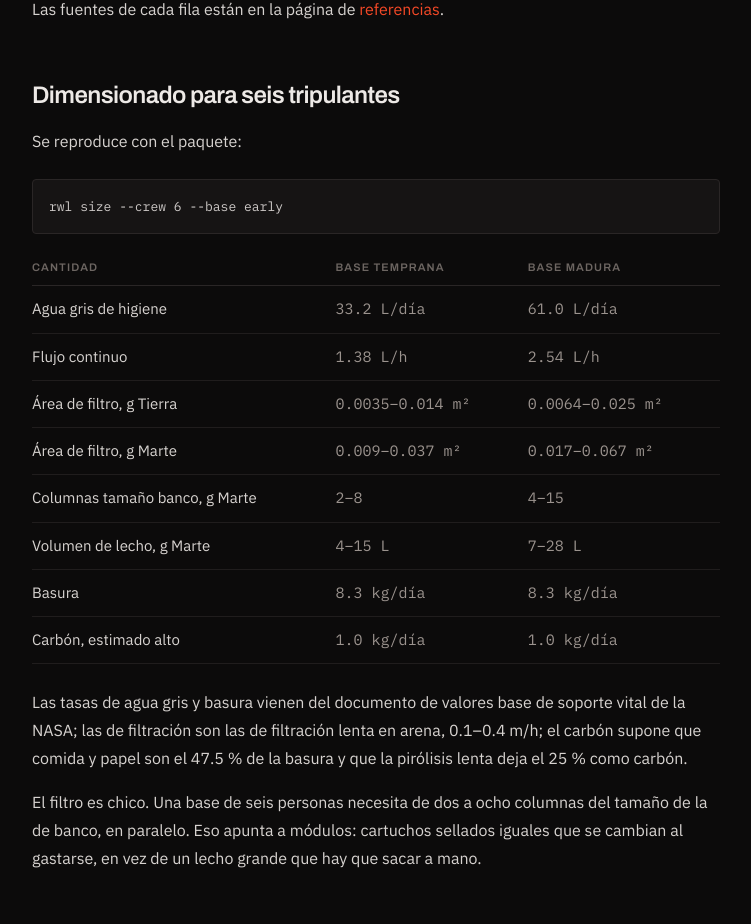
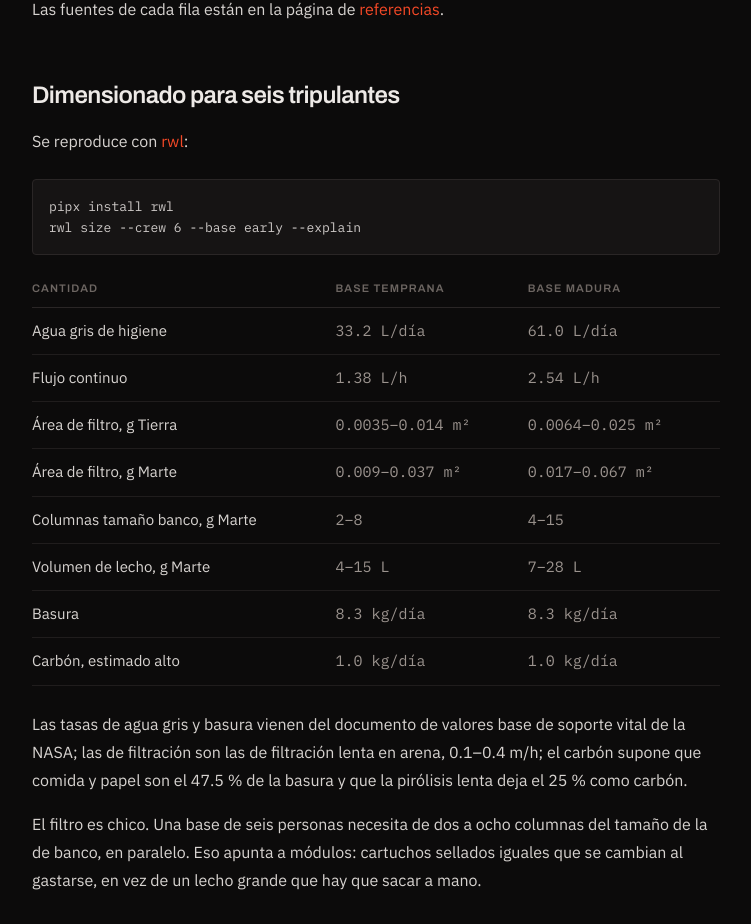
Before and after one commit to leonardosalasd/regolith-water-loop, a Next.js app in the folder site/: page /es/docs/mars in a window 1280 px wide. Shown: the part 1053-1977 px from the top of the page, without its empty margins (398-1149 px from the left). Built offline with nearby package versions, Linux system fonts and the light colour scheme.

Commit message:
docs: add pipx install rwl instructions to README and site

```diff
--- a/site/app/docs/mars/page.tsx
+++ b/site/app/docs/mars/page.tsx
@@ -46,8 +46,15 @@ export default function Page() {
       </Section>
 
       <Section title="Sized for six crew">
-        <p>Reproducible with the package:</p>
-        <Code>{`rwl size --crew 6 --base early`}</Code>
+        <p>
+          Reproducible with{" "}
+          <a href="https://pypi.org/project/rwl/" className={link}>
+            rwl
+          </a>
+          :
+        </p>
+        <Code>{`pipx install rwl
+rwl size --crew 6 --base early --explain`}</Code>
         <Table
           head={["Quantity", "Early base", "Mature base"]}
           mono={[1, 2]}
--- a/site/app/docs/method/page.tsx
+++ b/site/app/docs/method/page.tsx
@@ -35,10 +35,14 @@ export default function MethodPage() {
 
       <Section title="Workflow">
         <p>
-          Three commands. The first reads contrast off each photograph, the
-          second fits the dilution series, the third compares influent to
-          effluent.
+          Three commands, from <Term>rwl</Term>, published on{" "}
+          <a href="https://pypi.org/project/rwl/" className="text-accent underline-offset-4 hover:underline">
+            PyPI
+          </a>
+          . The first reads contrast off each photograph, the second fits the
+          dilution series, the third compares influent to effluent.
         </p>
+        <Code>{`pipx install rwl`}</Code>
         <Code>{`rwl measure photos/*.jpg --setup setup.json --out readings.csv
 rwl calibrate --readings readings.csv --levels levels.csv --out calibration.json
 rwl report --readings readings.csv --calibration calibration.json \\
--- a/site/app/es/docs/mars/page.tsx
+++ b/site/app/es/docs/mars/page.tsx
@@ -46,8 +46,15 @@ export default function Page() {
       </Section>
 
       <Section title="Dimensionado para seis tripulantes">
-        <p>Se reproduce con el paquete:</p>
-        <Code>{`rwl size --crew 6 --base early`}</Code>
+        <p>
+          Se reproduce con{" "}
+          <a href="https://pypi.org/project/rwl/" className={link}>
+            rwl
+          </a>
+          :
+        </p>
+        <Code>{`pipx install rwl
+rwl size --crew 6 --base early --explain`}</Code>
         <Table
           head={["Cantidad", "Base temprana", "Base madura"]}
           mono={[1, 2]}
--- a/site/app/es/docs/method/page.tsx
+++ b/site/app/es/docs/method/page.tsx
@@ -41,6 +41,17 @@ export default function Page() {
             que importa.
           </p>
         </Callout>
+      </Section>
+
+      <Section title="Instalación">
+        <p>
+          <Term>rwl</Term> está publicado en{" "}
+          <a href="https://pypi.org/project/rwl/" className="text-accent underline-offset-4 hover:underline">
+            PyPI
+          </a>
+          .
+        </p>
+        <Code>{`pipx install rwl`}</Code>
       </Section>
 
       <Section title="Flujo de trabajo">
```
Also changed, not shown: 3 other files (tests, documents, lock files or other folders).
